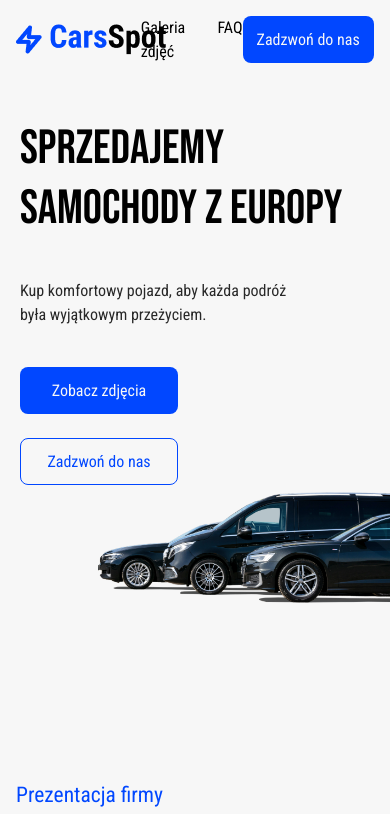
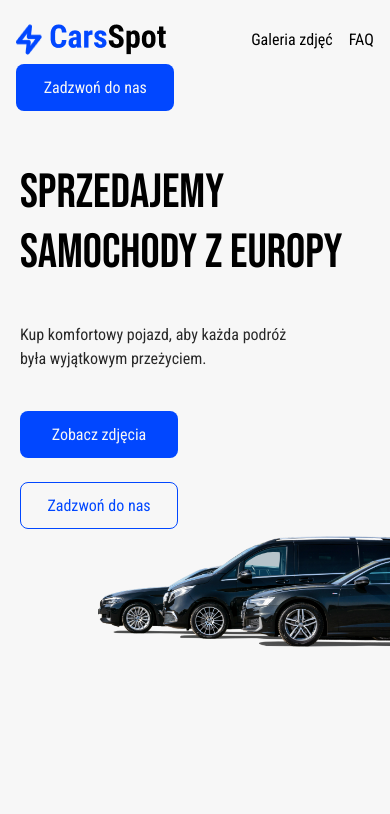
Before and after one commit to artur-IT/recruitment_adSite.pro, a React (Vite) app: page / in a window 390 px wide. Shown: the top 814 px of the page. Built offline with nearby package versions, Linux system fonts and the light colour scheme.

Commit message:
create mobile view - Navigation menu

```diff
--- a/src/App.jsx
+++ b/src/App.jsx
@@ -6,25 +6,27 @@ export default function App() {
     <>
       <section className="max-w-[1440px] h-[2222px] mx-auto bg-[#F7F7F7]">
         {/* Navigation  */}
-        <nav className="relative z-40 w-11/12 h-[79px] mx-auto py-4 flex items-center justify-between">
+        <nav className="relative z-40 w-11/12 h-[79px] mx-auto py-4 grid lg:grid-cols-3 items-center">
           {/* logo */}
-          <div className="flex items-center">
+          <div className="flex justify-start">
             <img src="./icons/logo_piece.png" alt="logo piece" className="mr-2" />
             <img src="./icons/logo_text.png" alt="brand logo" />
           </div>
 
           {/* middle menu */}
-          <div className="font-roboto-condensed text-base flex space-x-4">
+          <div className="absolute right-0 lg:static font-roboto-condensed text-base flex lg:justify-center space-x-4 ">
             <a href="#">Galeria zdjęć</a>
             <a href="#">FAQ</a>
           </div>
 
           {/* right button */}
-          <button className="w-[158px] h-[47px] rounded-lg font-roboto-condensed bg-[#0147FF] text-[#F7F7F7]">Zadzwoń do nas</button>
+          <div className="absolute mt-24 lg:mt-0 lg:static lg:flex lg:justify-end">
+            <button className="w-[158px] h-[47px] rounded-lg font-roboto-condensed bg-[#0147FF] text-[#F7F7F7]">Zadzwoń do nas</button>
+          </div>
         </nav>
 
         {/* Hero One */}
-        <section className="relative h-[600px] lg:h-[825px] bg-[#F7F7F7] mt-5 lg:mt-0 p-5 lg:p-16">
+        <section className="relative h-[600px] lg:h-[825px] bg-[#F7F7F7] mt-16 lg:mt-0 p-5 lg:p-16">
           <div>
             {/* bg element */}
             <div className="absolute invisible lg:visible w-1/2 max-w-[668px]  top-[-10%] right-[5%] xl:right-20">
```
